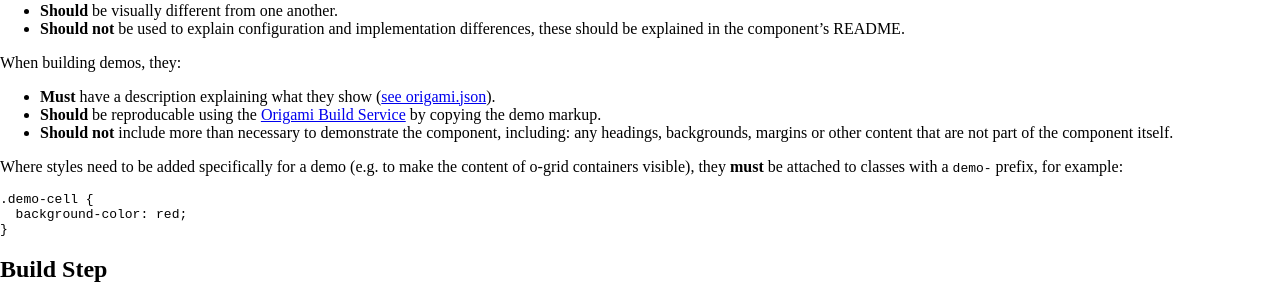
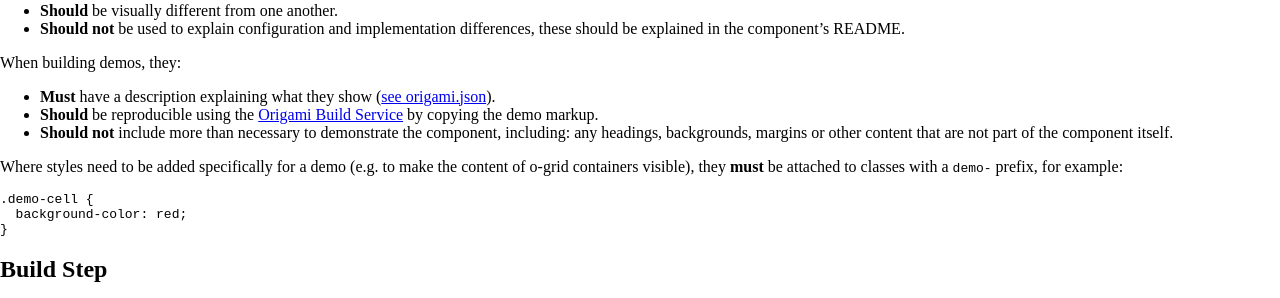
Before and after one commit to Financial-Times/origami-website, a Jekyll site: the page built from _specification-v1/components.md, in a window 1280 px wide and 900 px high, scrolled down 4568 px. Shown: the part 154-452 px from the top of the window. Built offline with Jekyll 4.4.1, drawn with Linux system fonts in a browser that asks for light colours; a style sheet for code colours, icons or effects is not loaded.

Commit message:
Fix spelling of reproducible

```diff
--- a/_specification-v1/components.md
+++ b/_specification-v1/components.md
@@ -257,7 +257,7 @@ When deciding what demos to create, demos:
 
 When building demos, they:
 - **Must** have a description explaining what they show ([see origami.json](/spec/v1/manifest/#demos)).
-- **Should** be reproducable using the [Origami Build Service](/docs/services/#build-service) by copying the demo markup.
+- **Should** be reproducible using the [Origami Build Service](/docs/services/#build-service) by copying the demo markup.
 - **Should not** include more than necessary to demonstrate the component, including: any headings, backgrounds, margins or other content that are not part of the component itself.
 
 Where styles need to be added specifically for a demo (e.g. to make the content of o-grid containers visible), they **must** be attached to classes with a `demo-` prefix, for example:
```
